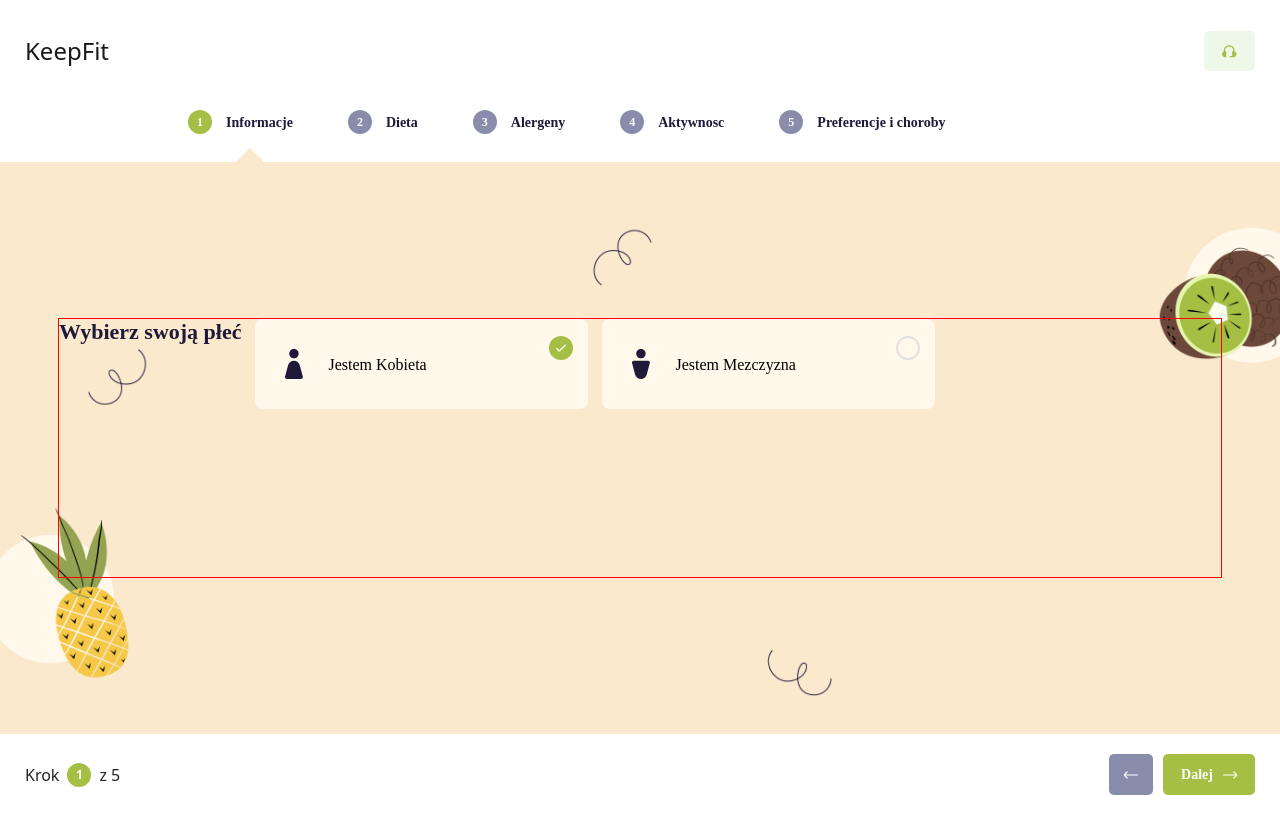
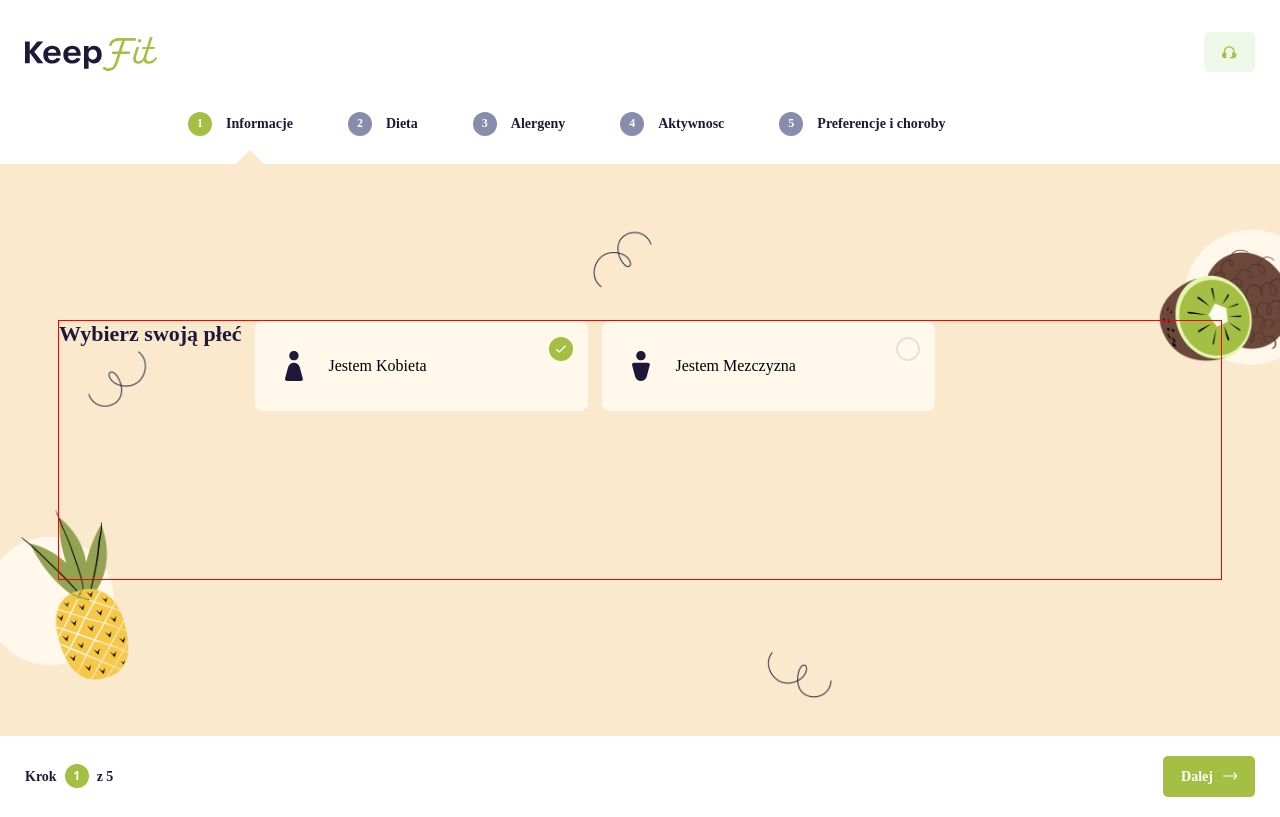
Before and after one commit to DamianTarczon/FitApp-frontend, a React (Create React App) app: page / in a window 1280 px wide. Built offline with nearby package versions, Linux system fonts and the light colour scheme; a web font is replaced by a local one.

Commit message:
Header title improved, previous button hides

```diff
--- a/src/assets/svg_icons.tsx
+++ b/src/assets/svg_icons.tsx
@@ -78,3 +78,22 @@ export const maleIcon = (
     />
   </svg>
 );
+
+export const headerTitle = (
+  <svg width="133" height="34" viewBox="0 0 133 34" fill="none" xmlns="http://www.w3.org/2000/svg">
+      <g clip-path="url(#clip0_7_94)">
+        <path d="M0 4.45551H4.76092V13.6719L12.2914 4.45551H18.2572L9.24991 14.789L18.4664 26.2645H12.6219L4.76092 15.8725V26.2645H0V4.45551Z" fill="#1F1939"/>
+        <path d="M18.3158 17.6505C18.3158 12.3499 21.9304 8.70184 27.1432 8.70184C32.837 8.70184 36.1797 12.6762 35.64 18.7048H22.8968C22.9889 21.5078 24.6748 23.131 27.4151 23.131C29.373 23.131 30.6699 22.4073 31.3016 20.9932L35.4894 21.5036C34.2553 24.8463 31.4523 26.595 27.2938 26.595C21.8718 26.595 18.3158 23.039 18.3158 17.6463V17.6505ZM31.4481 15.6926C31.2682 13.4042 29.6993 11.9274 27.2603 11.9274C24.8213 11.9274 23.2524 13.2536 22.9847 15.6926H31.4481Z" fill="#1F1939"/>
+        <path d="M38.3468 17.6505C38.3468 12.3499 41.9614 8.70184 47.1742 8.70184C52.868 8.70184 56.2107 12.6762 55.671 18.7048H42.9278C43.0199 21.5078 44.7059 23.131 47.4461 23.131C49.404 23.131 50.7009 22.4073 51.3327 20.9932L55.5204 21.5036C54.2863 24.8463 51.4833 26.595 47.3248 26.595C41.9028 26.595 38.3468 23.039 38.3468 17.6463V17.6505ZM51.4833 15.6926C51.3034 13.4042 49.7345 11.9274 47.2955 11.9274C44.8565 11.9274 43.2876 13.2536 43.0199 15.6926H51.4833Z" fill="#1F1939"/>
+        <path d="M58.9802 9.03235H63.5613V11.8354C64.3143 10.0573 66.3643 8.70184 69.0752 8.70184C73.0203 8.70184 76.6977 11.4128 76.6977 17.6171C76.6977 23.8213 72.9911 26.5323 69.0459 26.5323C66.335 26.5323 64.3185 25.1182 63.5654 23.3402V31.8371H58.9844V9.03235H58.9802ZM72.1125 17.6171C72.1125 14.3622 70.3345 12.4378 67.7741 12.4378C65.2138 12.4378 63.4065 14.3664 63.4065 17.6171C63.4065 20.8677 65.2138 22.7671 67.7448 22.7671C70.2759 22.7671 72.1125 20.8677 72.1125 17.6171Z" fill="#1F1939"/>
+        <path d="M99.8915 3.70667L96.4024 14.5714H105.288L104.749 16.9477H95.6452L92.6957 26.1223C91.1855 30.8372 88.3072 34 83.45 34C79.0949 34 77.5511 30.9418 77.5511 30.9418L79.6388 29.4315C79.6388 29.4315 80.7892 31.3727 83.5253 31.3727C86.8011 31.3727 88.8845 29.1429 89.9638 25.6872L92.771 16.9435H86.8345L87.3742 14.5673H93.5283L97.0174 3.70249H94.2813C86.5459 3.70249 86.5082 9.24155 86.5082 9.24155L84.2784 8.63075C84.2784 8.63075 84.1361 1.0752 95.0344 1.0752H111.078L110.501 3.70249H99.8873L99.8915 3.70667Z" fill="#A4BF43"/>
+        <path d="M108.2 21.9847C108.2 20.3657 108.669 18.8178 109.53 16.0859L111.472 9.89835H114.17L111.869 17.0941C111.15 19.4327 110.899 20.5832 110.899 21.7337C110.899 23.3904 112.049 24.3234 113.668 24.3234C116.797 24.3234 118.956 20.0435 118.956 20.0435L120.646 21.2317C120.646 21.2317 117.73 26.8084 113.091 26.8084C110.321 26.8084 108.196 25.0471 108.196 21.9889L108.2 21.9847ZM112.806 3.7443C112.806 2.73606 113.526 2.01648 114.568 2.01648C115.609 2.01648 116.329 2.73606 116.329 3.7443C116.329 4.75254 115.609 5.43447 114.568 5.43447C113.526 5.43447 112.806 4.71489 112.806 3.7443Z" fill="#A4BF43"/>
+        <path d="M132.126 21.2275C132.126 21.2275 129.319 26.8042 123.813 26.8042C120.684 26.8042 118.596 25.0053 118.596 21.9471C118.596 20.3657 119.065 18.8178 119.927 16.0817L121.224 11.9818H117.048L117.588 9.89418H121.868L124.997 0H127.696L124.566 9.89418H129.821L129.281 11.9818H123.884L122.265 17.0899C121.546 19.4286 121.295 20.5456 121.295 21.6961C121.295 23.3528 122.412 24.3234 124.353 24.3234C128.382 24.3234 130.432 20.0436 130.432 20.0436L132.122 21.2317L132.126 21.2275Z" fill="#A4BF43"/>
+      </g>
+      <defs>
+        <clipPath id="clip0_7_94">
+          <rect width="132.126" height="34" fill="white"/>
+        </clipPath>
+      </defs>
+    </svg>
+);
--- a/src/components/Header/index.tsx
+++ b/src/components/Header/index.tsx
@@ -1,11 +1,12 @@
 import { headsetIcon } from "../../assets/svg_icons";
 import './index.scss'
+import { headerTitle } from "../../assets/svg_icons";
 
 export default function Header(props: {title: string}) {
   return (
     <nav className="navbar">
-      <a className="navbar-brand" href="#">
-        {props.title}
+      <a className="navbar-brand" href="/">
+        {headerTitle}
       </a>
       <button>
         {headsetIcon}
--- /dev/null
+++ b/src/components/StepBar/StepBarButtons/index.tsx
@@ -0,0 +1,21 @@
+import './index.scss'
+import { leftArrowIcon, rightArrowIcon } from '../../../assets/svg_icons';
+
+export default function StepBarButtons(props: {number: string}){
+
+    const style={
+        display: props.number === '1' ? 'none' : ''
+    };
+
+    return(
+        <div className="buttons">
+            <button className="previous" style={style}>
+                {leftArrowIcon}
+            </button>
+            <button className="next">
+                Dalej
+                {rightArrowIcon}
+            </button>
+        </div>
+    );
+}
--- a/src/components/StepBar/index.tsx
+++ b/src/components/StepBar/index.tsx
@@ -14,7 +14,9 @@ export default function StepBar(props: StepHeaderProps) {
         completed={selectedButton.completed}
         numberOfButtons={props.buttons.length}
       />
-      <StepBarButtons />
+      <StepBarButtons
+        number={selectedButton.number}
+      />
     </div>
   );
 }
--- a/src/components/StepBarButtons/index.tsx
+++ /dev/null
@@ -1,16 +0,0 @@
-import './index.scss'
-import { leftArrowIcon, rightArrowIcon } from '../../assets/svg_icons';
-
-export default function StepBarButtons(){
-    return(
-        <div className="buttons">
-            <button className="previous">
-                {leftArrowIcon}
-            </button>
-            <button className="next">
-                Dalej
-                {rightArrowIcon}
-            </button>
-        </div>
-    );
-}
--- a/src/components/StepCounter/index.scss
+++ b/src/components/StepCounter/index.scss
@@ -1,6 +1,14 @@
 .step{
     display: flex;
     margin-left: -4px;
+    align-items: center;
+    p{
+      font-family: 'Urbane';
+      font-style: normal;
+      font-weight: 600;
+      font-size: 14px;
+      color: #1F1939;
+    }
   }
   .step *{
     margin: 0 4px 0 4px;
--- a/src/components/index.tsx
+++ b/src/components/index.tsx
@@ -7,7 +7,7 @@ import RadioSelector from "./RadioSelector";
 import RoundIconWithText from "./RoundIconWithText";
 import GenderForm from "./GenderForm";
 import StepCounter from "./StepCounter";
-import StepBarButtons from "./StepBarButtons";
+import StepBarButtons from "./StepBar/StepBarButtons";
 import Title from "./Title"
 
 export {
```
Also changed, not shown: src/components/StepBar/StepBarButtons/index.scss (renamed from src/components/StepBarButtons/index.scss).
